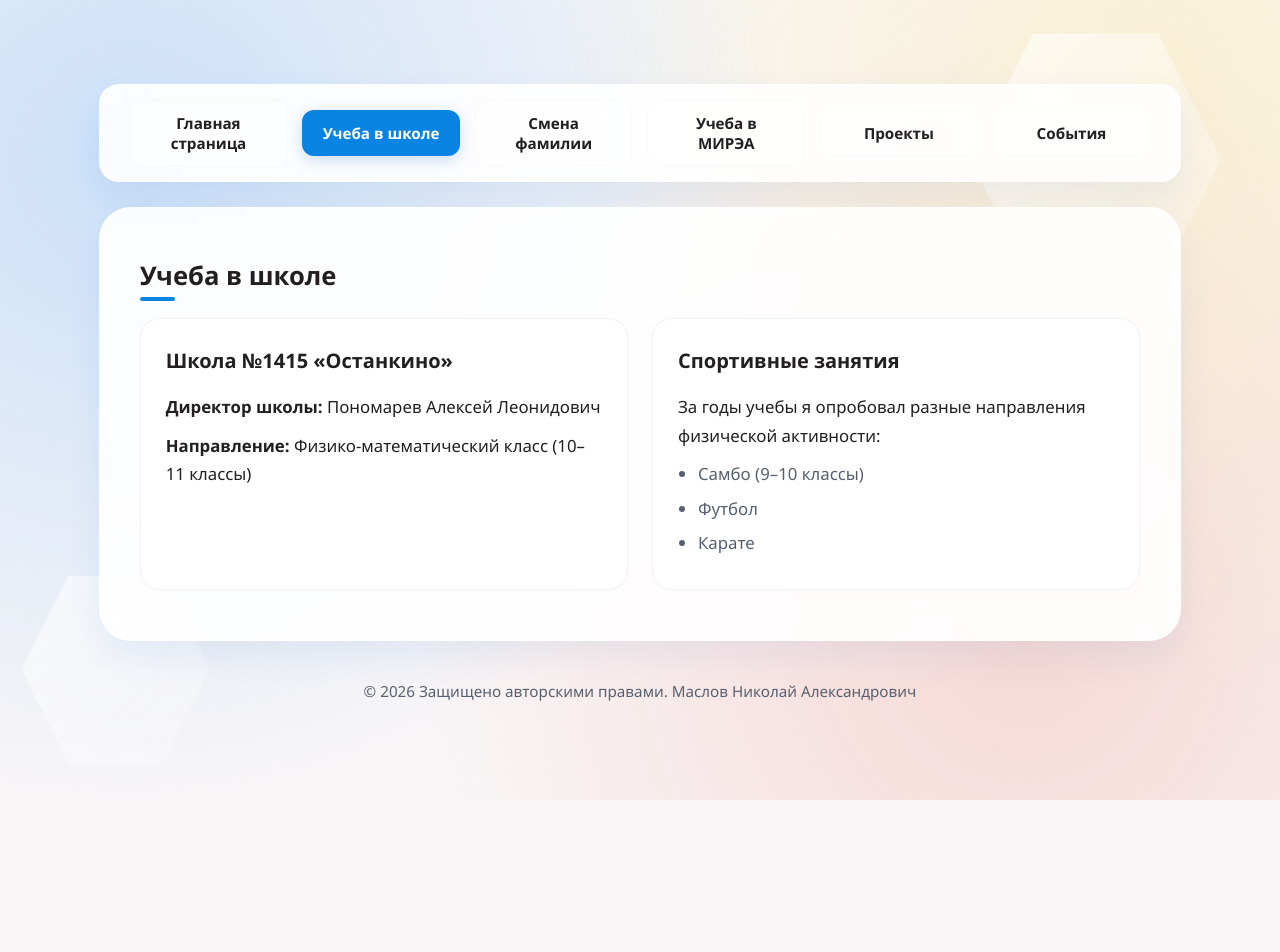
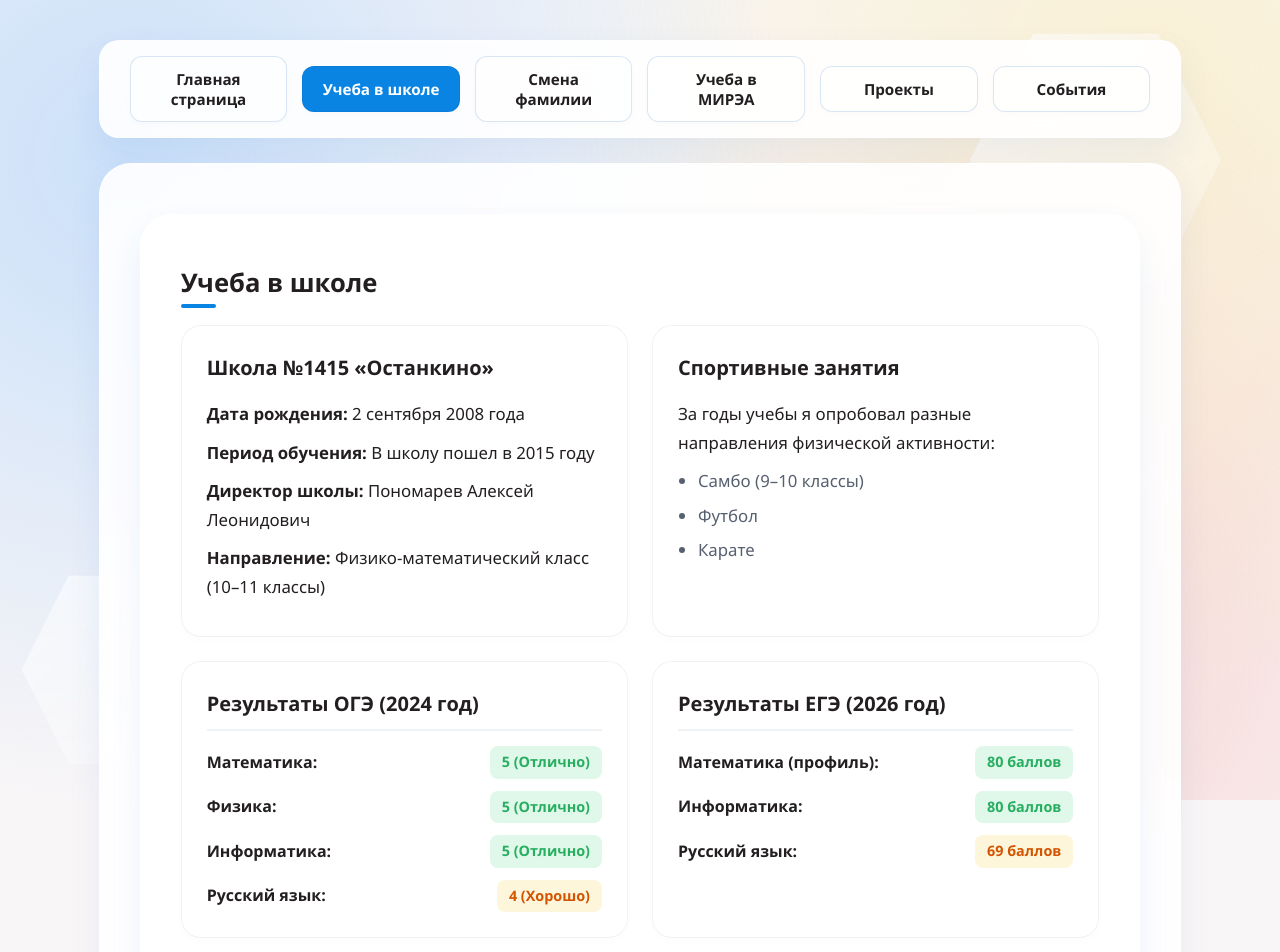
Before and after one commit to Nikolay-MA/my-site2-react-, a React (Vite) app: page /school-study in a window 1280 px wide. Shown: the top 952 px of the page. Before the commit the page ends 800 px from the top, so only its background shows below. Built offline with nearby package versions, Linux system fonts and the light colour scheme.

Commit message:
Школа и институт

```diff
--- a/src/App.css
+++ b/src/App.css
@@ -363,3 +363,54 @@ a.btn-social:hover {
     .lightbox-content { max-width: 95%; max-height: 65%; }
     .lightbox-close { top: 15px; right: 20px; font-size: 35px; }
 }
+/* --- ТОНКАЯ ОБВОДКА ДЛЯ КНОПОК-ССЫЛОК НА СТРАНИЦЫ --- */
+.top-navigation button.nav-btn {
+    border: 1px solid rgba(0, 86, 179, 0.15) !important; /* Тонкая серо-синяя обводка по умолчанию */
+    box-shadow: 0 2px 6px rgba(0, 0, 0, 0.02);
+}
+
+.top-navigation button.nav-btn:hover {
+    border-color: var(--primary-color) !important; /* Обводка становится ярче при наведении куросра */
+    transform: translateY(-2px);
+}
+
+.active-page-btn {
+    border-color: rgba(0, 0, 0, 0.1) !important; /* Обводка для активной кнопки */
+}
+
+/* Стили для визуализации баллов экзаменов */
+.score-card h3 {
+    border-bottom: 2px solid #f0f3f5;
+    padding-bottom: 8px;
+}
+.scores-list {
+    list-style: none;
+    margin-top: 15px;
+    display: flex;
+    flex-direction: column;
+    gap: 12px;
+}
+.scores-list li {
+    display: flex;
+    justify-content: space-between;
+    align-items: center;
+    font-size: 1rem;
+}
+.scores-list .subject {
+    font-weight: 600;
+    color: var(--text-dark);
+}
+.scores-list .score {
+    padding: 4px 12px;
+    border-radius: 8px;
+    font-size: 0.9rem;
+    font-weight: 700;
+}
+.badge-high {
+    background-color: rgba(46, 204, 113, 0.15);
+    color: #27ae60;
+}
+.badge-medium {
+    background-color: rgba(241, 196, 15, 0.15);
+    color: #d35400;
+}
--- a/src/components/MireaStudyPage.jsx
+++ b/src/components/MireaStudyPage.jsx
@@ -2,13 +2,21 @@ import React from "react";
 
 export default function MireaStudyPage() {
   return (
-    <section className="info-section-block page-fade-animation">
-      <h2>Учеба в МИРЭА</h2>
-      <div className="legal-info-card">
-        <h3>МИРЭА - Российский технологический университет</h3>
-        <p>Институт кибербезопасности и цифровых технологий.</p>
-        <p>Направление: Искусственный Интеллект & Анализ Данных.</p>
-      </div>
-    </section>
+    <div className="container page-fade-animation">
+      <section className="info-section-block">
+        <h2>Учеба в МИРЭА</h2>
+        <div className="school-grid-layout">
+
+          <div className="legal-info-card" style={{ width: "100%" }}>
+            <h3>РТУ МИРЭА — Институт кибербезопасности и цифровых технологий</h3>
+            <p><strong>Год поступления:</strong> Поступил в том же 2026 году сразу после успешного окончания школы и сдачи ЕГЭ.</p>
+            <p><strong>Специализация:</strong> Обучаюсь на передовом направлении, связанном с <strong>Искусственным Интеллектом и Анализом Данных</strong>.</p>
+            <p><strong>Сроки обучения:</strong> Период бакалавриата рассчитан на 4 года — с 2026 по 2030 год.</p>
+            <p><strong>Цель:</strong> Успешный выпуск в 2030 году с получением официального государственного диплома бакалавриата.</p>
+          </div>
+
+        </div>
+      </section>
+    </div>
   );
 }
--- a/src/components/SchoolStudyPage.jsx
+++ b/src/components/SchoolStudyPage.jsx
@@ -2,14 +2,21 @@ import React from "react";
 
 export default function SchoolStudyPage({ schoolData }) {
   return (
-    <section className="info-section-block page-fade-animation">
+    <div className="container page-fade-animation">
+      <section className="info-section-block">
         <h2>Учеба в школе</h2>
         <div className="school-grid-layout">
+
+          {/* Общая информация о школе */}
           <div className="school-info-card">
             <h3>{schoolData.title}</h3>
+            <p><strong>Дата рождения:</strong> 2 сентября 2008 года</p>
+            <p><strong>Период обучения:</strong> В школу пошел в 2015 году</p>
             <p><strong>Директор школы:</strong> {schoolData.director}</p>
             <p><strong>Направление:</strong> {schoolData.classType}</p>
           </div>
+
+          {/* Спортивные секции */}
           <div className="school-info-card">
             <h3>Спортивные занятия</h3>
             <p>За годы учебы я опробовал разные направления физической активности:</p>
@@ -19,7 +26,30 @@ export default function SchoolStudyPage({ schoolData }) {
               ))}
             </ul>
           </div>
+
+          {/* Карточка оценок ОГЭ (2024) */}
+          <div className="school-info-card score-card">
+            <h3>Результаты ОГЭ (2024 год)</h3>
+            <ul className="scores-list">
+              <li><span className="subject">Математика:</span> <span className="score badge-high">5 (Отлично)</span></li>
+              <li><span className="subject">Физика:</span> <span className="score badge-high">5 (Отлично)</span></li>
+              <li><span className="subject">Информатика:</span> <span className="score badge-high">5 (Отлично)</span></li>
+              <li><span className="subject">Русский язык:</span> <span className="score badge-medium">4 (Хорошо)</span></li>
+            </ul>
+          </div>
+
+          {/* Карточка оценок ЕГЭ (2026) */}
+          <div className="school-info-card score-card">
+            <h3>Результаты ЕГЭ (2026 год)</h3>
+            <ul className="scores-list">
+              <li><span className="subject">Математика (профиль):</span> <span className="score badge-high">80 баллов</span></li>
+              <li><span className="subject">Информатика:</span> <span className="score badge-high">80 баллов</span></li>
+              <li><span className="subject">Русский язык:</span> <span className="score badge-medium">69 баллов</span></li>
+            </ul>
+          </div>
+
         </div>
       </section>
+    </div>
   );
 }
```
Lines whose indentation alone changed are shown as unchanged.
